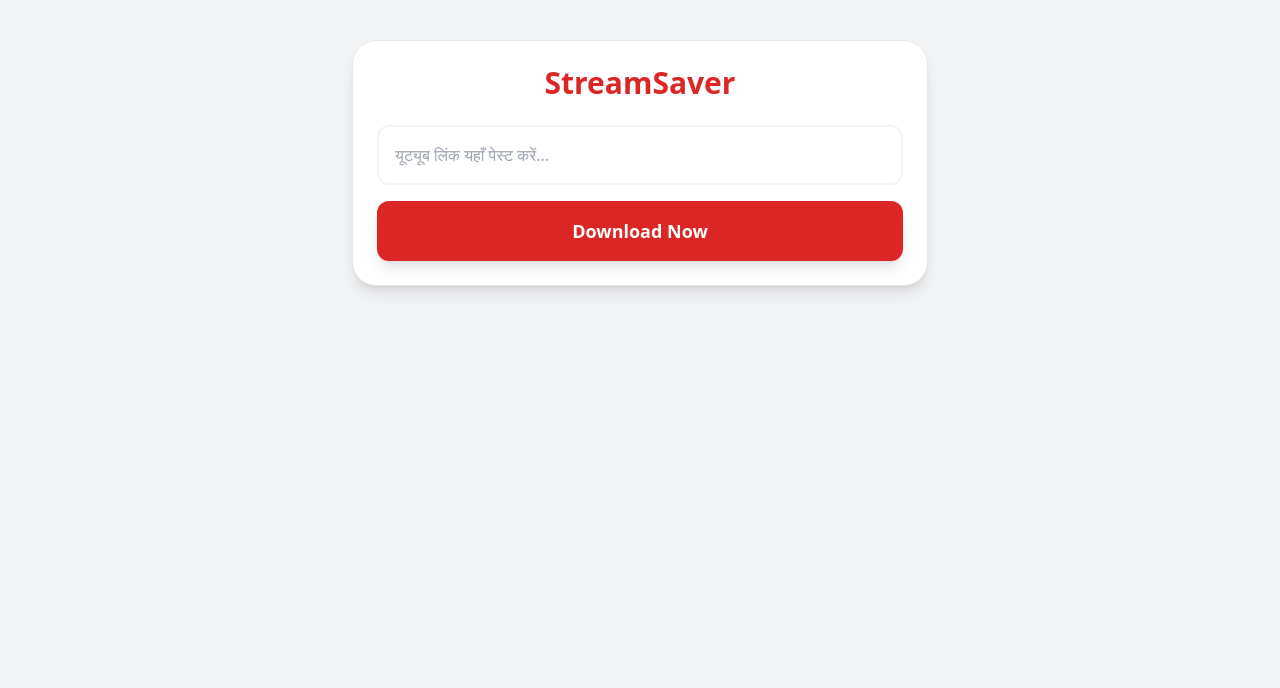
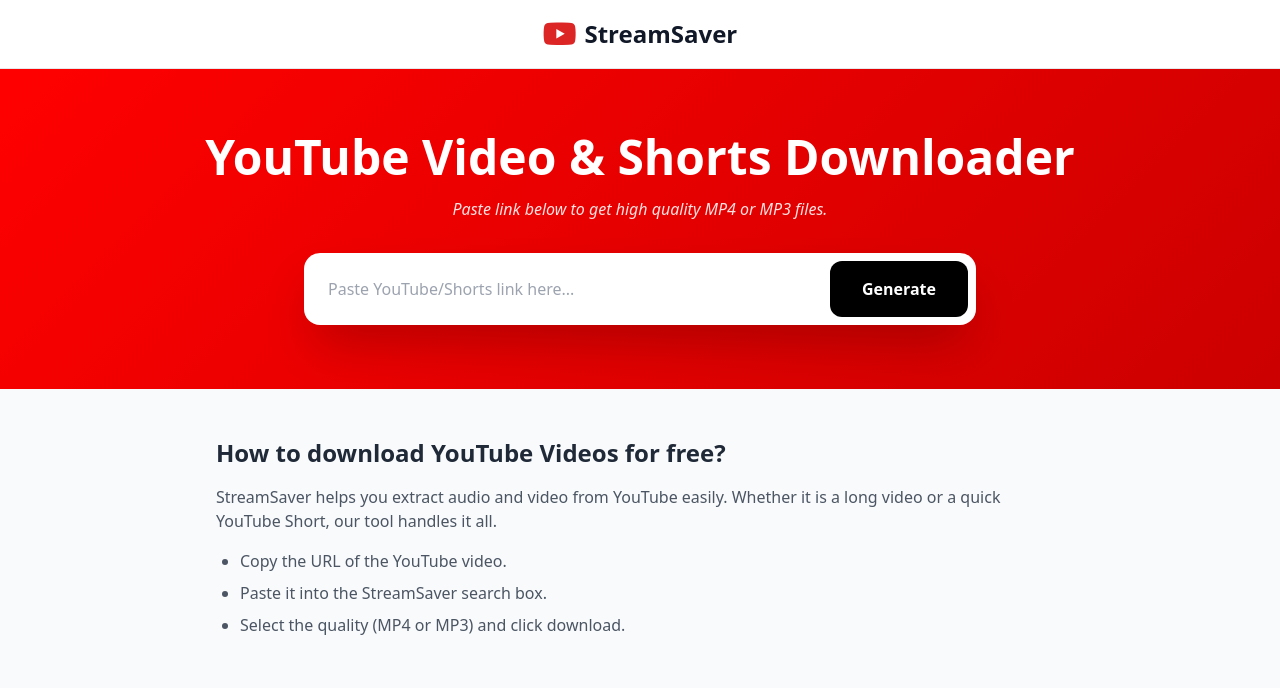
Before and after one commit to Shivam-kumar-coder/YouTube-downloader-, a plain HTML site: page index.html in a window 1280 px wide. Drawn offline with nearby package versions, Linux system fonts and the light colour scheme.

Commit message:
Update index.html

```diff
--- a/index.html
+++ b/index.html
@@ -3,75 +3,96 @@
 <head>
     <meta charset="UTF-8">
     <meta name="viewport" content="width=device-width, initial-scale=1.0">
-    <title>StreamSaver | Free MP3 & Video Downloader</title>
+
+    <title>StreamSaver - Free YouTube Video & MP3 Downloader</title>
+    <meta name="description" content="Download YouTube Videos and Shorts in MP4 or MP3 for free. Fast and easy online YouTube downloader.">
+    <meta name="keywords" content="youtube downloader, youtube to mp3, shorts downloader, free video saver">
+
     <script src="https://cdn.tailwindcss.com"></script>
     <link rel="stylesheet" href="https://cdnjs.cloudflare.com/ajax/libs/font-awesome/6.0.0/css/all.min.css">
+
+    <style>
+        .gradient-bg { background: linear-gradient(135deg, #ff0000 0%, #cc0000 100%); }
+        iframe { border-radius: 15px; width: 100%; height: 500px; border: none; }
+    </style>
 </head>
-<body class="bg-gray-100">
+<body class="bg-gray-50">
 
-    <div class="max-w-xl mx-auto mt-10 p-6 bg-white rounded-3xl shadow-lg border border-gray-200">
-        <h1 class="text-3xl font-black text-red-600 text-center mb-6">StreamSaver</h1>
+    <nav class="bg-white py-4 shadow-sm border-b">
+        <div class="container mx-auto px-6 flex justify-center">
+            <div class="flex items-center gap-2">
+                <i class="fab fa-youtube text-3xl text-red-600"></i>
+                <span class="text-2xl font-black text-gray-900">StreamSaver</span>
+            </div>
+        </div>
+    </nav>
 
-        <div class="space-y-4">
-            <input id="videoUrl" type="text" placeholder="यूट्यूब लिंक यहाँ पेस्ट करें..."
-                   class="w-full p-4 border-2 border-gray-100 rounded-xl focus:border-red-500 outline-none transition-all">
+    <section class="gradient-bg py-16 px-6">
+        <div class="max-w-4xl mx-auto text-center">
+            <h1 class="text-4xl md:text-5xl font-extrabold text-white mb-4">YouTube Video & Shorts Downloader</h1>
+            <p class="text-red-100 mb-8 italic text-sm md:text-base">Paste link below to get high quality MP4 or MP3 files.</p>
 
-            <p id="errorBox" class="text-red-500 text-sm font-bold hidden"></p>
+            <div class="relative max-w-2xl mx-auto flex flex-col md:flex-row gap-2 bg-white p-2 rounded-2xl shadow-2xl">
+                <input id="videoLink" type="text" placeholder="Paste YouTube/Shorts link here..."
+                       class="w-full p-4 outline-none text-gray-700 rounded-xl">
+                <button onclick="generateDownload()" class="bg-black text-white px-8 py-4 rounded-xl font-bold hover:bg-gray-800 transition-all">
+                    Generate
+                </button>
+            </div>
+            <p id="errorMsg" class="text-white mt-4 font-bold hidden bg-red-800/50 p-2 rounded-lg inline-block"></p>
+        </div>
+    </section>
 
-            <button onclick="getDownloadLinks()" id="mainBtn" class="w-full bg-red-600 text-white py-4 rounded-xl font-bold text-lg hover:bg-red-700 shadow-lg">
-                Download Now
-            </button>
-        </div>
-
-        <div id="resultArea" class="hidden mt-8 border-t pt-6">
-            <h3 class="font-bold mb-4">Select Format:</h3>
-            <div class="grid grid-cols-2 gap-4">
-                <button onclick="startDownload('mp3')" class="bg-blue-600 text-white p-3 rounded-lg font-bold">🎵 MP3 Audio</button>
-                <button onclick="startDownload('mp4')" class="bg-green-600 text-white p-3 rounded-lg font-bold">🎬 MP4 Video</button>
-            </div>
-            <p class="text-xs text-gray-400 mt-4 text-center italic">नोट: डाउनलोड बटन दबाने पर विज्ञापन (Ad) खुल सकता है, उसे बंद कर दें।</p>
+    <div id="downloadSection" class="hidden container mx-auto px-6 py-10">
+        <div class="max-w-4xl mx-auto bg-white p-4 rounded-3xl shadow-xl border">
+            <h2 class="text-center font-bold text-gray-500 mb-4">Click below to start download:</h2>
+            <div id="apiContainer">
+                </div>
         </div>
     </div>
 
+    <section class="max-w-4xl mx-auto px-6 py-12 text-gray-600">
+        <h2 class="text-2xl font-bold text-gray-800 mb-4">How to download YouTube Videos for free?</h2>
+        <p class="mb-4">StreamSaver helps you extract audio and video from YouTube easily. Whether it is a long video or a quick YouTube Short, our tool handles it all.</p>
+        <ul class="list-disc ml-6 space-y-2">
+            <li>Copy the URL of the YouTube video.</li>
+            <li>Paste it into the StreamSaver search box.</li>
+            <li>Select the quality (MP4 or MP3) and click download.</li>
+        </ul>
+    </section>
+
     <script>
-        let currentVideoId = "";
+        function generateDownload() {
+            const inputUrl = document.getElementById('videoLink').value.trim();
+            const errorMsg = document.getElementById('errorMsg');
+            const downloadSection = document.getElementById('downloadSection');
+            const apiContainer = document.getElementById('apiContainer');
 
-        function getDownloadLinks() {
-            const url = document.getElementById('videoUrl').value;
-            const errorBox = document.getElementById('errorBox');
-            const resultArea = document.getElementById('resultArea');
-
-            // YouTube URL को सही से पहचानने वाला नया तरीका (RegEx)
-            const regex = /(?:youtube\.com\/(?:[^\/]+\/.+\/|(?:v|e(?:mbed)?)\/|.*[?&]v=)|youtu\.be\/)([^"&?\/\s]{11})/;
-            const match = url.match(regex);
+            // बेहतर RegEx जो Shorts और Normal वीडियो दोनों को पकड़ेगा
+            const regex = /(?:youtube\.com\/(?:[^\/]+\/.+\/|(?:v|e(?:mbed)?|shorts)\/|.*[?&]v=)|youtu\.be\/)([^"&?\/\s]{11})/;
+            const match = inputUrl.match(regex);
 
             if (match && match[1]) {
-                currentVideoId = match[1];
-                errorBox.classList.add('hidden');
-                resultArea.classList.remove('hidden');
-                document.getElementById('mainBtn').innerText = "Video Found! ✅";
+                const videoId = match[1];
+                errorMsg.classList.add('hidden');
+                downloadSection.classList.remove('hidden');
+
+                // Using a powerful free loader API
+                apiContainer.innerHTML = `
+                    <iframe src="https://api.vevioz.com/@api/button/videos/${videoId}"
+                            allow="accelerometer; autoplay; clipboard-write; encrypted-media; gyroscope; picture-in-picture"
+                            allowfullscreen></iframe>
+                `;
+
+                // Scroll to downloader
+                downloadSection.scrollIntoView({ behavior: 'smooth' });
             } else {
-                errorBox.innerText = "Bhai, link sahi nahi hai! Shorts ya Video ka link sahi se copy karo.";
-                errorBox.classList.remove('hidden');
-                resultArea.classList.add('hidden');
+                errorMsg.innerText = "Bhai, ye link galat hai. Shorts ya Video ka sahi link dalo!";
+                errorMsg.classList.remove('hidden');
+                downloadSection.classList.add('hidden');
             }
         }
+    </script>
 
-        function startDownload(format) {
-            // STEP 1: Pehle Ad kholo (Paisa kamane ke liye)
-            // Yahan apna Adsterra Direct Link dalo
-            window.open('YOUR_ADSTERRA_DIRECT_LINK_HERE', '_blank');
-
-            // STEP 2: Asli Download Link kholo (Bina paise wali Free API)
-            let finalUrl = "";
-            if(format === 'mp3') {
-                finalUrl = `https://api.vevioz.com/@api/button/mp3/${currentVideoId}`;
-            } else {
-                finalUrl = `https://api.vevioz.com/@api/button/videos/${currentVideoId}`;
-            }
-
-            window.location.href = finalUrl;
-        }
-    </script>
 </body>
 </html>
```
